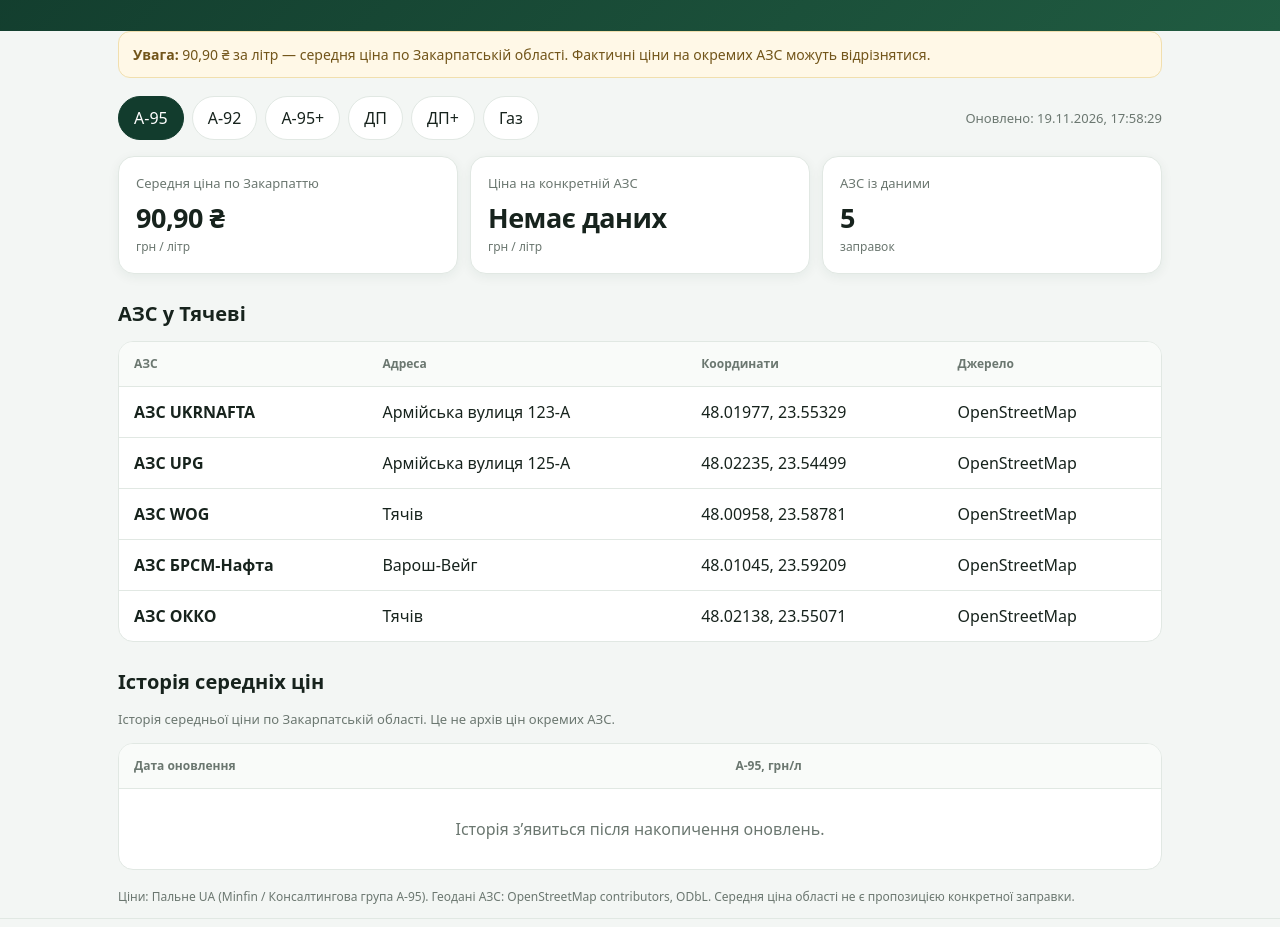
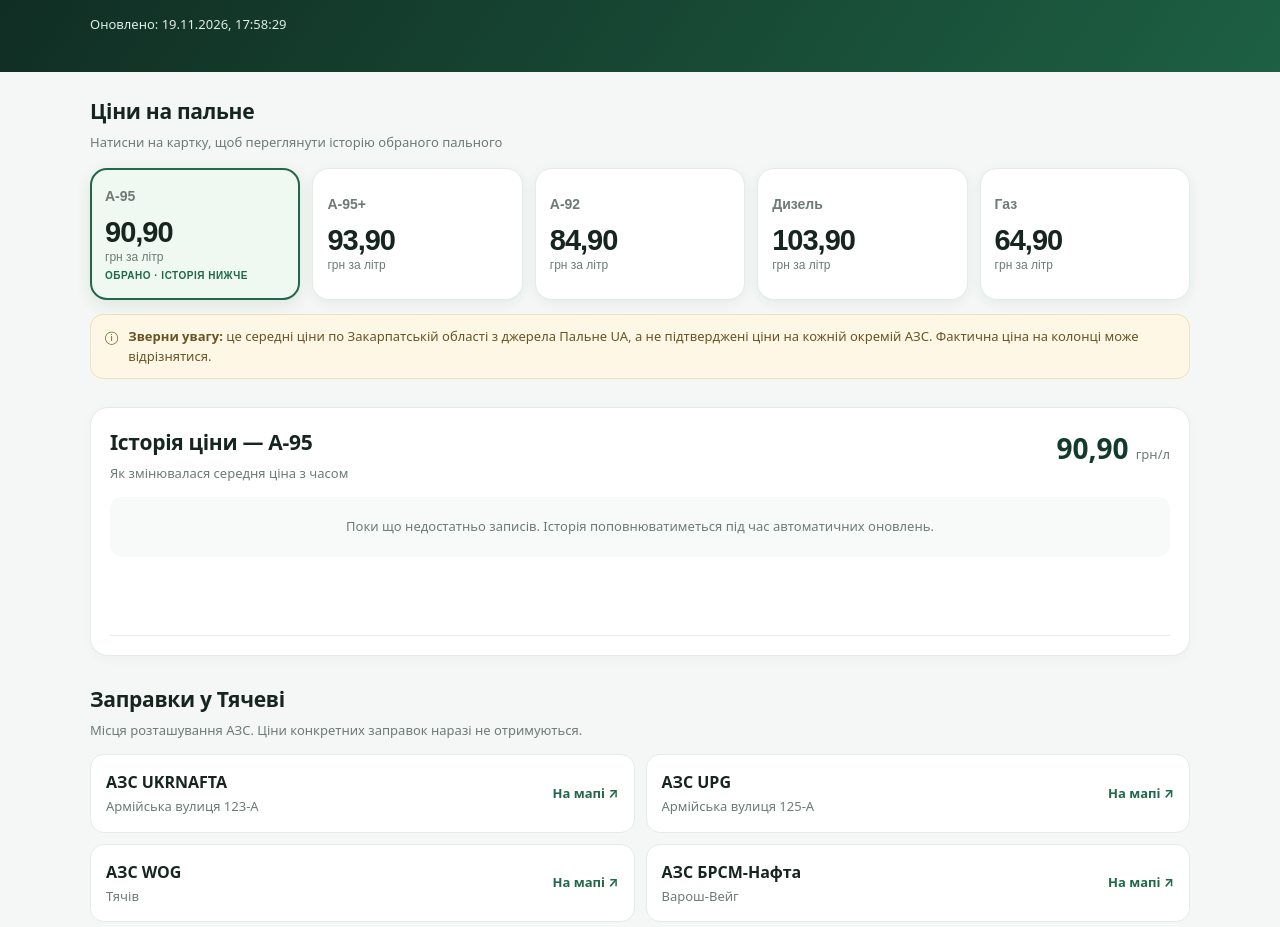
Before and after one commit to balakleyatojebalakleya-art/tyachiv-fuel-monitor, a plain HTML site: page index.html in a window 1280 px wide. Shown: the part 104-1031 px from the top of the page. Drawn offline with Linux system fonts and the light colour scheme.

Commit message:
Redesign fuel monitor for clear prices and clickable fuel cards

```diff
--- a/index.html
+++ b/index.html
@@ -1,99 +1,118 @@
 <!doctype html>
 <html lang="uk">
 <head>
-  <meta charset="utf-8">
-  <meta name="viewport" content="width=device-width, initial-scale=1">
-  <meta name="theme-color" content="#123c2d">
-  <meta name="description" content="Моніторинг цін на пальне на АЗС міста Тячів.">
-  <title>Пальне Тячів — моніторинг цін</title>
-  <style>
-    :root{color-scheme:light;--green:#123c2d;--green2:#1d6247;--bg:#f3f6f4;--ink:#17231d;--muted:#6b7770;--line:#e1e8e3;--white:#fff;--accent:#d9f2e3}
-    *{box-sizing:border-box}body{margin:0;background:var(--bg);color:var(--ink);font:16px/1.5 system-ui,-apple-system,Segoe UI,Roboto,Arial,sans-serif}
-    header{background:linear-gradient(135deg,var(--green),#205b41);color:white;padding:28px 18px 34px}
-    .wrap{max-width:1080px;margin:auto;padding:0 18px}.top{display:flex;align-items:center;gap:14px}.logo{width:48px;height:48px;border-radius:15px;background:#ffffff1c;display:grid;place-items:center;font-size:27px}
-    h1{font-size:clamp(25px,5vw,36px);line-height:1.15;margin:0}header p{color:#d7e9de;margin:8px 0 0}
-    main{padding:24px 0 50px}.notice{background:#fff8e7;border:1px solid #f1dfae;color:#72551a;border-radius:12px;padding:12px 14px;font-size:14px;margin-bottom:18px}
-    .toolbar{display:flex;gap:10px;align-items:center;justify-content:space-between;flex-wrap:wrap;margin:16px 0}
-    .tabs{display:flex;gap:8px;flex-wrap:wrap}.tab,button{border:1px solid var(--line);background:white;border-radius:999px;padding:9px 15px;font:inherit;cursor:pointer;color:var(--ink)}
-    .tab[aria-pressed=true]{background:var(--green);border-color:var(--green);color:white}
-    .meta{font-size:13px;color:var(--muted)}
-    .summary{display:grid;grid-template-columns:repeat(3,1fr);gap:12px;margin:16px 0}
-    .card{background:var(--white);border:1px solid var(--line);border-radius:16px;padding:17px;box-shadow:0 3px 12px #173d2910}
-    .label{font-size:13px;color:var(--muted)}.price{font-size:27px;font-weight:750;letter-spacing:-.5px;margin-top:4px}.unit{font-size:12px;color:var(--muted)}
-    .section-title{font-size:20px;margin:25px 0 12px}.table-wrap{overflow-x:auto;background:white;border:1px solid var(--line);border-radius:15px}
-    table{border-collapse:collapse;width:100%;min-width:620px}th,td{text-align:left;padding:13px 15px;border-bottom:1px solid var(--line);white-space:nowrap}th{font-size:12px;color:var(--muted);font-weight:650;background:#f9fbf9}tr:last-child td{border-bottom:0}
-    .station{font-weight:700}.address{display:block;color:var(--muted);font-size:12px;font-weight:400}.empty{text-align:center;color:var(--muted);padding:28px}
-    .source{font-size:12px;color:var(--muted);margin-top:18px}.source a{color:var(--green2)}
-    footer{padding:22px 0;color:var(--muted);font-size:12px;border-top:1px solid var(--line)}
-    @media(max-width:620px){.summary{grid-template-columns:1fr}.card{padding:14px}.price{font-size:25px}.toolbar{align-items:flex-start}}
-  </style>
+<meta charset="utf-8">
+<meta name="viewport" content="width=device-width, initial-scale=1">
+<meta name="theme-color" content="#102b22">
+<meta name="description" content="Зрозумілий моніторинг середніх цін на пальне та АЗС у Тячеві.">
+<title>Пальне Тячів — ціни та АЗС</title>
+<style>
+:root{color-scheme:light;--ink:#17251f;--muted:#6d7b74;--line:#e5ebe7;--green:#123b2c;--green2:#1f6849;--pale:#eaf5ee;--bg:#f4f7f5;--white:#fff;--gold:#fff7e5}
+*{box-sizing:border-box}body{margin:0;background:var(--bg);color:var(--ink);font:16px/1.5 system-ui,-apple-system,"Segoe UI",sans-serif}
+header{background:linear-gradient(125deg,#102b22,#1d6043);color:white;padding:26px 0 38px}
+.wrap{width:min(1100px,calc(100% - 32px));margin:auto}
+.brand{display:flex;align-items:center;gap:13px}.logo{width:50px;height:50px;border-radius:16px;background:#ffffff20;display:grid;place-items:center;font-size:27px}
+h1{font-size:clamp(27px,5vw,38px);line-height:1.12;margin:0;letter-spacing:-.7px}header p{margin:7px 0 0;color:#d7e9df}
+main{padding:24px 0 48px}.updated{font-size:13px;color:#e1eee6;margin-top:19px}
+.intro{display:flex;justify-content:space-between;align-items:center;gap:14px;flex-wrap:wrap;margin-bottom:14px}
+h2{font-size:21px;letter-spacing:-.3px;margin:0}.sub{font-size:13px;color:var(--muted);margin:5px 0 0}
+.price-grid{display:grid;grid-template-columns:repeat(5,minmax(0,1fr));gap:12px;margin:16px 0 12px}
+.fuel-card{position:relative;text-align:left;border:1px solid var(--line);background:white;border-radius:17px;padding:16px 14px;min-height:132px;cursor:pointer;color:var(--ink);box-shadow:0 3px 12px #153b2810;transition:.15s}
+.fuel-card:hover{transform:translateY(-2px);border-color:#9abda7}.fuel-card[aria-pressed=true]{border:2px solid var(--green2);background:#f0f8f2;padding:15px 13px;box-shadow:0 5px 16px #16442b18}
+.fuel-name{font-size:14px;color:var(--muted);font-weight:700}.fuel-price{font-size:clamp(22px,2.5vw,29px);font-weight:800;letter-spacing:-1px;margin-top:12px;white-space:nowrap}.fuel-unit{font-size:12px;color:var(--muted);margin-top:1px}.selected-tag{display:none;font-size:10px;font-weight:800;color:var(--green2);margin-top:6px;text-transform:uppercase;letter-spacing:.5px}.fuel-card[aria-pressed=true] .selected-tag{display:block}
+.info{display:flex;gap:10px;align-items:flex-start;background:var(--gold);border:1px solid #f0e1ba;color:#695323;border-radius:13px;padding:12px 14px;font-size:13px;margin:14px 0 28px}
+.panel{background:white;border:1px solid var(--line);border-radius:18px;padding:19px;margin:14px 0 24px;box-shadow:0 3px 12px #153b2808}
+.panel-head{display:flex;justify-content:space-between;align-items:flex-start;gap:10px;flex-wrap:wrap}.chosen-price{font-size:28px;font-weight:800;color:var(--green);white-space:nowrap}.chosen-price small{font-size:13px;color:var(--muted);font-weight:500}
+.chart-wrap{margin-top:14px;min-height:125px}.chart{width:100%;height:150px;display:block;overflow:visible}.chart-labels{display:flex;justify-content:space-between;color:var(--muted);font-size:11px}.chart-empty{background:#f7faf8;border-radius:12px;padding:20px;color:var(--muted);font-size:13px;text-align:center}
+.station-grid{display:grid;grid-template-columns:repeat(2,minmax(0,1fr));gap:11px;margin-top:14px}
+.station{border:1px solid var(--line);border-radius:14px;padding:15px;display:flex;justify-content:space-between;gap:12px;align-items:center;background:white}
+.station-name{font-weight:750}.station-address{font-size:13px;color:var(--muted);margin-top:3px}.map-link{font-size:13px;font-weight:700;color:var(--green2);text-decoration:none;white-space:nowrap}.map-link:hover{text-decoration:underline}
+.section{margin-top:28px}.section-note{font-size:13px;color:var(--muted);margin:5px 0 0}
+.history-list{margin-top:13px;border-top:1px solid var(--line)}.history-row{display:flex;justify-content:space-between;gap:12px;padding:11px 2px;border-bottom:1px solid var(--line);font-size:13px}.history-row strong{font-size:14px}
+.source{font-size:12px;color:var(--muted);line-height:1.6;margin-top:25px}a{color:var(--green2)}
+footer{border-top:1px solid var(--line);padding:20px 0;color:var(--muted);font-size:12px}
+.empty{padding:20px;color:var(--muted);font-size:13px;text-align:center;background:#f7faf8;border-radius:12px}
+@media(max-width:850px){.price-grid{grid-template-columns:repeat(3,minmax(0,1fr))}}
+@media(max-width:560px){.wrap{width:min(100% - 24px,1100px)}header{padding:22px 0 28px}.price-grid{grid-template-columns:repeat(2,minmax(0,1fr));gap:9px}.fuel-card{min-height:115px;padding:13px 12px}.fuel-card[aria-pressed=true]{padding:12px 11px}.fuel-price{font-size:25px}.station-grid{grid-template-columns:1fr}.panel{padding:15px}.intro{align-items:flex-start}}
+</style>
 </head>
 <body>
 <header><div class="wrap">
-  <div class="top"><div class="logo" aria-hidden="true">⛽</div><div><h1>Пальне Тячів</h1><p>Порівнюй ціни на пальне на місцевих АЗС</p></div></div>
+ <div class="brand"><div class="logo" aria-hidden="true">⛽</div><div><h1>Пальне Тячів</h1><p>Ціни на пальне та заправки міста</p></div></div>
+ <div class="updated" id="updated">Завантажуємо актуальні дані…</div>
 </div></header>
 <main class="wrap">
-  <div class="notice" id="notice"><strong>Важливо:</strong> ціни, якщо доступні, є середніми по Закарпатській області. Вони не є підтвердженими цінами конкретної АЗС.</div>
-  <div class="toolbar">
-    <div class="tabs" id="fuel-tabs" aria-label="Вид пального">
-      <button class="tab" data-fuel="A95" aria-pressed="true">А-95</button>
-      <button class="tab" data-fuel="A92" aria-pressed="false">А-92</button>
-      <button class="tab" data-fuel="A95_PLUS" aria-pressed="false">А-95+</button>
-      <button class="tab" data-fuel="DIESEL" aria-pressed="false">ДП</button>
-      <button class="tab" data-fuel="DIESEL_PLUS" aria-pressed="false">ДП+</button>
-      <button class="tab" data-fuel="LPG" aria-pressed="false">Газ</button>
-    </div>
-    <div class="meta" id="updated">Дані ще не завантажено</div>
+ <section>
+  <div class="intro"><div><h2>Ціни на пальне</h2><p class="sub">Натисни на картку, щоб переглянути історію обраного пального</p></div></div>
+  <div class="price-grid" id="price-grid">
+   <button class="fuel-card" data-fuel="A95" aria-pressed="true"><span class="fuel-name">А-95</span><div class="fuel-price">—</div><div class="fuel-unit">грн за літр</div><div class="selected-tag">Обрано · історія нижче</div></button>
+   <button class="fuel-card" data-fuel="A95_PLUS" aria-pressed="false"><span class="fuel-name">А-95+</span><div class="fuel-price">—</div><div class="fuel-unit">грн за літр</div><div class="selected-tag">Обрано · історія нижче</div></button>
+   <button class="fuel-card" data-fuel="A92" aria-pressed="false"><span class="fuel-name">А-92</span><div class="fuel-price">—</div><div class="fuel-unit">грн за літр</div><div class="selected-tag">Обрано · історія нижче</div></button>
+   <button class="fuel-card" data-fuel="DIESEL" aria-pressed="false"><span class="fuel-name">Дизель</span><div class="fuel-price">—</div><div class="fuel-unit">грн за літр</div><div class="selected-tag">Обрано · історія нижче</div></button>
+   <button class="fuel-card" data-fuel="LPG" aria-pressed="false"><span class="fuel-name">Газ</span><div class="fuel-price">—</div><div class="fuel-unit">грн за літр</div><div class="selected-tag">Обрано · історія нижче</div></button>
   </div>
-  <section class="summary" aria-label="Підсумок">
-    <div class="card"><div class="label">Середня ціна по Закарпаттю</div><div class="price" id="lowest">—</div><div class="unit">грн / літр</div></div>
-    <div class="card"><div class="label">Ціна на конкретній АЗС</div><div class="price" id="average">—</div><div class="unit">грн / літр</div></div>
-    <div class="card"><div class="label">АЗС із даними</div><div class="price" id="count">0</div><div class="unit">заправок</div></div>
-  </section>
-  <h2 class="section-title">АЗС у Тячеві</h2>
-  <div class="table-wrap"><table><thead><tr><th>АЗС</th><th>Адреса</th><th>Координати</th><th>Джерело</th></tr></thead><tbody id="stations"><tr><td colspan="4" class="empty">Поки немає підтверджених даних. Наступним кроком підключимо джерела.</td></tr></tbody></table></div>
-  <h2 class="section-title">Історія середніх цін</h2>
-  <p class="meta">Історія середньої ціни по Закарпатській області. Це не архів цін окремих АЗС.</p>
-  <div class="table-wrap"><table><thead><tr><th>Дата оновлення</th><th id="history-fuel-heading">А-95, грн/л</th></tr></thead><tbody id="history"><tr><td colspan="2" class="empty">Історія накопичуватиметься після наступних оновлень.</td></tr></tbody></table></div>
-  <p class="source">Ціни: Пальне UA (Minfin / Консалтингова група А-95). Геодані АЗС: OpenStreetMap contributors, ODbL. Середня ціна області не є пропозицією конкретної заправки.</p>
+  <div class="info"><span aria-hidden="true">ⓘ</span><span><strong>Зверни увагу:</strong> це середні ціни по Закарпатській області з джерела Пальне UA, а не підтверджені ціни на кожній окремій АЗС. Фактична ціна на колонці може відрізнятися.</span></div>
+ </section>
+ <section class="panel" aria-live="polite">
+  <div class="panel-head"><div><h2 id="history-title">Історія ціни — А-95</h2><p class="sub">Як змінювалася середня ціна з часом</p></div><div class="chosen-price" id="selected-price">— <small>грн/л</small></div></div>
+  <div class="chart-wrap" id="chart-wrap"><div class="chart-empty">Історія почне накопичуватися після регулярних оновлень.</div></div>
+  <div class="history-list" id="history-list"></div>
+ </section>
+ <section class="section">
+  <h2>Заправки у Тячеві</h2><p class="section-note">Місця розташування АЗС. Ціни конкретних заправок наразі не отримуються.</p>
+  <div class="station-grid" id="stations"><div class="empty">Завантажуємо список АЗС…</div></div>
+ </section>
+ <p class="source">Джерело середніх цін: <a href="https://20.com.ua/" target="_blank" rel="noopener">Пальне UA</a>. Розташування заправок: OpenStreetMap contributors. Дані оновлюються автоматично приблизно щогодини. Перед заправкою перевіряй ціну безпосередньо на АЗС.</p>
 </main>
-<footer><div class="wrap">Пальне Тячів · Дані: Пальне UA та OpenStreetMap · Перед заправкою перевіряйте фактичну ціну на АЗС.</div></footer>
+<footer><div class="wrap">Пальне Тячів · Інформаційний сервіс для водіїв</div></footer>
 <script>
-const labels={A95:"А-95",A92:"А-92",A95_PLUS:"А-95+",DIESEL:"ДП",DIESEL_PLUS:"ДП+",LPG:"Газ"};
-let data={stations:[],updatedAt:null};
-let selected="A95";
-const money=n=>new Intl.NumberFormat("uk-UA",{minimumFractionDigits:2,maximumFractionDigits:2}).format(n)+" ₴";
-function render(){
-  const regional=Number(data.regionalPrices?.[selected]);
-  const validRegional=Number.isFinite(regional)&&regional>0;
-  const stations=Array.isArray(data.stations)?data.stations:[];
-  document.querySelector("#count").textContent=stations.length;
-  document.querySelector("#lowest").textContent=validRegional?money(regional):"—";
-  document.querySelector("#average").textContent="Немає даних";
-  document.querySelector("#stations").innerHTML=stations.length?stations.map(s=>{
-    const coords=(s.latitude&&s.longitude)?Number(s.latitude).toFixed(5)+", "+Number(s.longitude).toFixed(5):"—";
-    return '<tr><td><span class="station">'+escapeHtml(s.name)+'</span></td><td>'+escapeHtml(s.address||"—")+'</td><td>'+escapeHtml(coords)+'</td><td>'+escapeHtml(s.source||"OpenStreetMap")+'</td></tr>';
-  }).join(""):'<tr><td colspan="4" class="empty">Не вдалося отримати список АЗС у цьому районі.</td></tr>';
-  document.querySelector("#updated").textContent=data.updatedAt?"Оновлено: "+new Date(data.updatedAt).toLocaleString("uk-UA"):"Дані ще не завантажено";
-  renderHistory();
-  document.querySelector("#notice").innerHTML=validRegional
-    ?'<strong>Увага:</strong> '+money(regional)+' за літр — середня ціна по Закарпатській області. Фактичні ціни на окремих АЗС можуть відрізнятися.'
-    :'<strong>Дані про ціну поки недоступні.</strong> Показуємо лише підтверджені дані після оновлення джерела.';
+const fuelNames={A95:"А-95",A95_PLUS:"А-95+",A92:"А-92",DIESEL:"Дизель",LPG:"Газ"};
+const money=n=>new Intl.NumberFormat("uk-UA",{minimumFractionDigits:2,maximumFractionDigits:2}).format(n);
+const safe=s=>String(s??"").replace(/[&<>"']/g,c=>({"&":"&amp;","<":"&lt;",">":"&gt;",'"':"&quot;","'":"&#39;"}[c]));
+let data={stations:[],regionalPrices:{},updatedAt:null},history=[],selected="A95";
+function renderPrices(){
+ document.querySelectorAll(".fuel-card").forEach(card=>{
+  const key=card.dataset.fuel, val=Number(data.regionalPrices?.[key]);
+  card.setAttribute("aria-pressed",String(key===selected));
+  card.querySelector(".fuel-price").textContent=Number.isFinite(val)&&val>0?money(val):"Немає даних";
+ });
+ const value=Number(data.regionalPrices?.[selected]);
+ document.querySelector("#selected-price").innerHTML=(Number.isFinite(value)&&value>0?money(value):"—")+' <small>грн/л</small>';
+ document.querySelector("#history-title").textContent="Історія ціни — "+fuelNames[selected];
 }
 function renderHistory(){
-  const rows=Array.isArray(historyData)?historyData.slice(-20).reverse():[];
-  document.querySelector("#history-fuel-heading").textContent=(labels[selected]||selected)+", грн/л";
-  document.querySelector("#history").innerHTML=rows.length?rows.map(item=>{
-    const price=Number(item.regionalPrices?.[selected]);
-    const date=item.updatedAt?new Date(item.updatedAt).toLocaleString("uk-UA"):"—";
-    return '<tr><td>'+escapeHtml(date)+'</td><td>'+ (Number.isFinite(price)&&price>0?money(price):"—") +'</td></tr>';
-  }).join(""):'<tr><td colspan="2" class="empty">Історія з’явиться після накопичення оновлень.</td></tr>';
+ const rows=history.filter(x=>Number(x.regionalPrices?.[selected])>0).slice(-30);
+ const chart=document.querySelector("#chart-wrap");
+ if(!rows.length){chart.innerHTML='<div class="chart-empty">Поки що недостатньо записів. Історія поповнюватиметься під час автоматичних оновлень.</div>';document.querySelector("#history-list").innerHTML="";return;}
+ const vals=rows.map(x=>Number(x.regionalPrices[selected])), min=Math.min(...vals),max=Math.max(...vals),spread=Math.max(max-min,1);
+ const pts=vals.map((v,i)=>({x:12+(rows.length===1?0:i*976/(rows.length-1)),y:112-(v-min)/spread*82}));
+ const line=pts.map(p=>p.x+","+p.y).join(" ");
+ const dots=pts.map(p=>'<circle cx="'+p.x+'" cy="'+p.y+'" r="4" fill="#1f6849"/>').join("");
+ chart.innerHTML='<svg class="chart" viewBox="0 0 1000 130" preserveAspectRatio="none" role="img" aria-label="Графік зміни середньої ціни">'+
+ '<line x1="0" y1="112" x2="1000" y2="112" stroke="#e5ebe7" stroke-width="2"/>'+
+ '<polyline points="'+line+'" fill="none" stroke="#1f6849" stroke-width="4" stroke-linecap="round" stroke-linejoin="round"/>'+dots+'</svg>'+
+ '<div class="chart-labels"><span>'+new Date(rows[0].updatedAt).toLocaleDateString("uk-UA")+'</span><span>'+new Date(rows[rows.length-1].updatedAt).toLocaleDateString("uk-UA")+'</span></div>';
+ document.querySelector("#history-list").innerHTML=rows.slice().reverse().slice(0,8).map(x=>'<div class="history-row"><span>'+new Date(x.updatedAt).toLocaleString("uk-UA")+'</span><strong>'+money(x.regionalPrices[selected])+' грн/л</strong></div>').join("");
 }
-let historyData=[];
-function escapeHtml(v){return String(v??"").replace(/[&<>"']/g,c=>({"&":"&amp;","<":"&lt;",">":"&gt;",'"':"&quot;","'":"&#39;"}[c]));}
-document.querySelectorAll(".tab").forEach(b=>b.addEventListener("click",()=>{selected=b.dataset.fuel;document.querySelectorAll(".tab").forEach(x=>x.setAttribute("aria-pressed",String(x===b)));render();}));
-fetch("./data/prices.json",{cache:"no-store"}).then(r=>{if(!r.ok)throw Error("No data");return r.json();}).then(d=>{data=d;render();}).catch(()=>render());
-fetch("./data/history.json",{cache:"no-store"}).then(r=>r.ok?r.json():[]).then(d=>{historyData=Array.isArray(d)?d:[];renderHistory();}).catch(()=>{historyData=[];renderHistory();});
+function renderStations(){
+ const stations=Array.isArray(data.stations)?data.stations:[];
+ document.querySelector("#stations").innerHTML=stations.length?stations.map(s=>{
+  const coords=Number(s.latitude)+","+Number(s.longitude);
+  const link=Number.isFinite(Number(s.latitude))&&Number.isFinite(Number(s.longitude))?'https://www.openstreetmap.org/?mlat='+encodeURIComponent(s.latitude)+'&mlon='+encodeURIComponent(s.longitude)+'#map=17/'+encodeURIComponent(s.latitude)+'/'+encodeURIComponent(s.longitude):'';
+  return '<article class="station"><div><div class="station-name">'+safe(s.name)+'</div><div class="station-address">'+safe(s.address||"Тячів")+'</div></div>'+(link?'<a class="map-link" href="'+link+'" target="_blank" rel="noopener">На мапі ↗</a>':'')+'</article>';
+ }).join(""):'<div class="empty">Список АЗС тимчасово недоступний.</div>';
+}
+document.querySelectorAll(".fuel-card").forEach(card=>card.addEventListener("click",()=>{selected=card.dataset.fuel;renderPrices();renderHistory();}));
+Promise.all([
+ fetch("./data/prices.json",{cache:"no-store"}).then(r=>{if(!r.ok)throw Error("prices");return r.json();}),
+ fetch("./data/history.json",{cache:"no-store"}).then(r=>r.ok?r.json():[]).catch(()=>[])
+]).then(([d,h])=>{
+ data=d;history=Array.isArray(h)?h:[];
+ document.querySelector("#updated").textContent=data.updatedAt?"Оновлено: "+new Date(data.updatedAt).toLocaleString("uk-UA"):"Час оновлення невідомий";
+ renderPrices();renderHistory();renderStations();
+}).catch(()=>{
+ document.querySelector("#updated").textContent="Не вдалося завантажити дані";
+ document.querySelector("#stations").innerHTML='<div class="empty">Перевір з’єднання та онови сторінку.</div>';
+});
 </script>
-</body>
-</html>
+</body></html>
```
